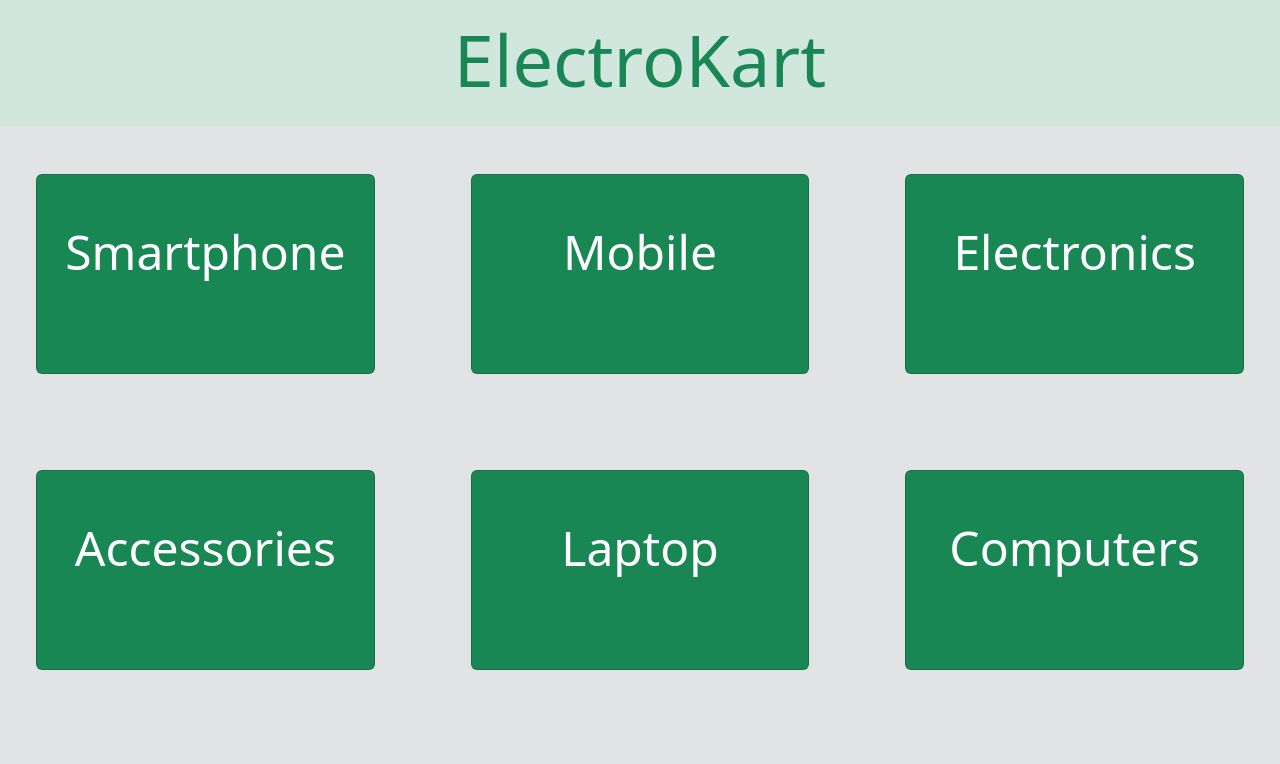
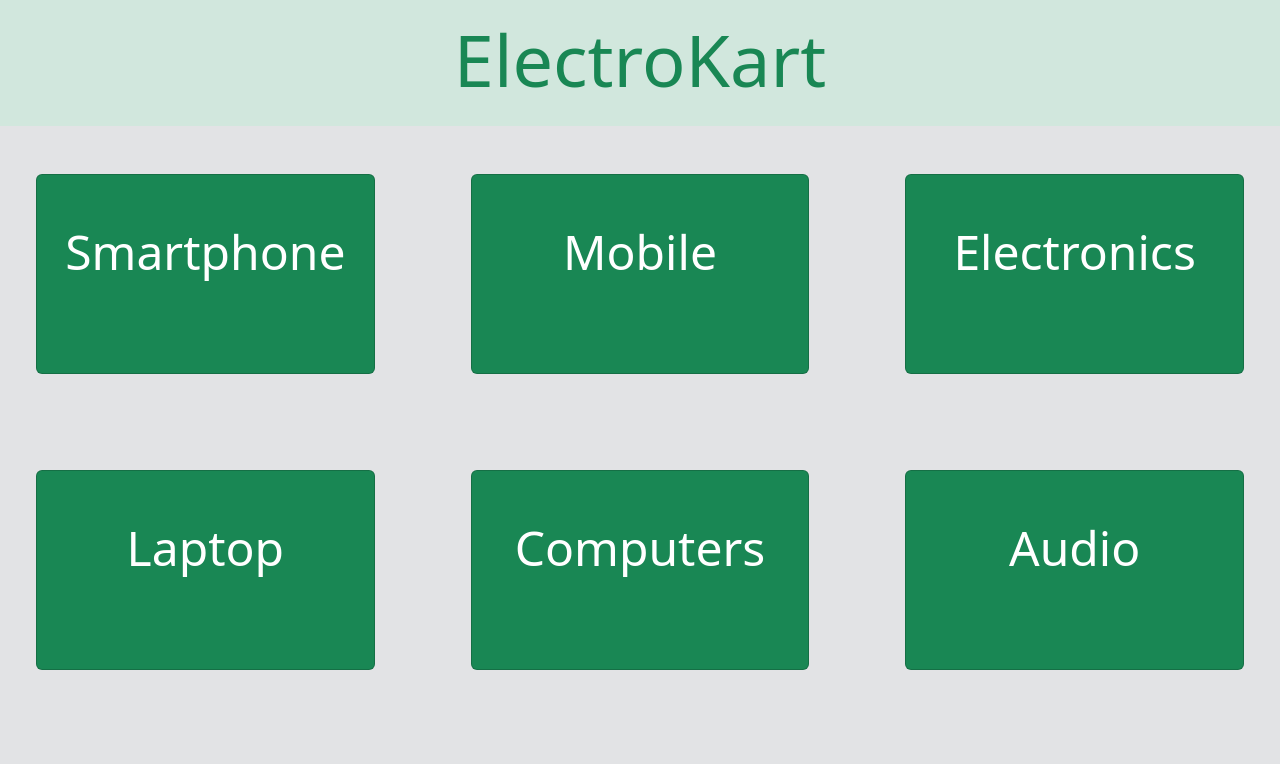
Before and after one commit to Shoubhik12/ElectroKart-frontend, a React (Vite) app: page / in a window 1280 px wide. Shown: the top 764 px of the page. Built offline with nearby package versions, Linux system fonts and the light colour scheme.

Commit message:
fix:Category problem resolved.

```diff
--- a/src/App.jsx
+++ b/src/App.jsx
@@ -4,7 +4,7 @@ import {Link} from "react-router-dom"
 
 function App() {
 
-  const categories = ["Smartphone","Mobile","Electronics","Accessories","Laptop","Computers","Audio","Headphones","Wearables","Smartwatch","Tablet","Entertainment","Camera","Photography","Storage","Memory","Monitor","Display","Gaming","Home Entertainment"]
+  const categories = ["Smartphone","Mobile","Electronics","Laptop","Computers","Audio","Headphones","Wearables","Smartwatch","Tablet","Entertainment","Camera","Photography","Monitor","Gaming","Home Entertainment"]
 
   return (
     <>
--- a/src/components/Landing.jsx
+++ b/src/components/Landing.jsx
@@ -14,8 +14,8 @@ const Landing=()=>{
             setCategory([])
         }
     },[product.cat])
-    const categories = ["Smartphone","Mobile","Electronics","Accessories","Laptop","Computers","Audio","Headphones","Wearables","Smartwatch","Tablet","Entertainment","Camera","Photography","Storage","Memory","Monitor","Display","Gaming","Home Entertainment"]
-    const {data,loading,error} = useFetch(`https://electro-kart-backend.vercel.app/electronics/cat/${product.cat}`)
+    const categories = ["Smartphone","Mobile","Electronics","Laptop","Computers","Audio","Headphones","Wearables","Smartwatch","Tablet","Entertainment","Camera","Photography","Monitor","Gaming","Home Entertainment"]
+    const {data,loading,error} = useFetch(`https://electro-kart-backend.vercel.app/electronics`)
     const [search,setSearch] = useState("")
     const [rating,setRating] = useState(1)
     const [price,setPrice] = useState(0)
@@ -37,7 +37,7 @@ const Landing=()=>{
     }
 
     if(!loading && Array.isArray(data) ){
-         products =  data.filter(pr=>search==""?true:pr.Title.includes(search)).filter(pr=>pr.Price>=price).filter(pr=>pr.Rating>=rating).filter(pr=>category.length>0?pr.Categories.join(",").includes(category.join(",")):true)
+         products =  data.filter(pr=>search==""?true:pr.Title.includes(search)).filter(pr=>pr.Price>=price).filter(pr=>pr.Rating>=rating).filter(pr=>category.length>0?pr.Categories.some(cat=>category.includes(cat)):true)
          if(sort=="low"){
              products.sort((a,b)=>a.Price-b.Price)
          }
```
